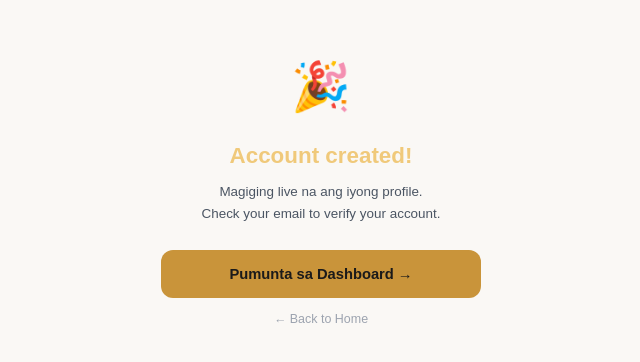
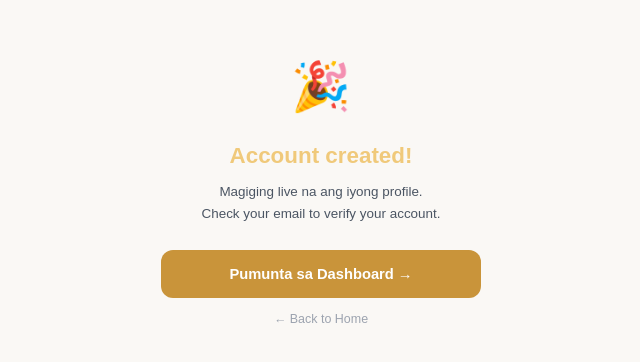
Before and after one commit to IPC-broad/maidit, a Next.js app: page /signup/kasambahay/success in a window 1280 px wide. Shown: the part 210-572 px from the top of the page, without its empty margins (319-959 px from the left). Built offline with nearby package versions, Linux system fonts and the light colour scheme.

Commit message:
Fix invisible button text on signup success pages (dark text on dark background)

```diff
--- a/app/signup/homeowner/success/page.tsx
+++ b/app/signup/homeowner/success/page.tsx
@@ -7,7 +7,7 @@ export default function Success() {
       <p style={{ color:'#4b5563', fontSize:'.84rem', lineHeight:1.7, marginBottom:'24px' }}>
         Welcome to MaidIt. Start browsing kasambahay profiles.
       </p>
-      <Link href="/dashboard/homeowner" style={{ width:'100%', maxWidth:'320px', padding:'13px 28px', borderRadius:'12px', background:'#1a6b3c', color:'#1a1a1a', fontWeight:700, textDecoration:'none', fontSize:'.92rem', display:'block', marginBottom:'12px' }}>
+      <Link href="/dashboard/homeowner" style={{ width:'100%', maxWidth:'320px', padding:'13px 28px', borderRadius:'12px', background:'#1a6b3c', color:'#fff', fontWeight:700, textDecoration:'none', fontSize:'.92rem', display:'block', marginBottom:'12px' }}>
         Go to Dashboard →
       </Link>
       <Link href="/" style={{ fontSize:'.78rem', color:'#9ca3af', textDecoration:'none' }}>
--- a/app/signup/kasambahay/success/page.tsx
+++ b/app/signup/kasambahay/success/page.tsx
@@ -7,7 +7,7 @@ export default function Success() {
       <p style={{ color:'#4b5563', fontSize:'.84rem', lineHeight:1.7, marginBottom:'24px' }}>
         Magiging live na ang iyong profile.<br/>Check your email to verify your account.
       </p>
-      <Link href="/dashboard/kasambahay" style={{ width:'100%', maxWidth:'320px', padding:'13px 28px', borderRadius:'12px', background:'#c9943a', color:'#1a1a1a', fontWeight:700, textDecoration:'none', fontSize:'.92rem', display:'block', marginBottom:'12px' }}>
+      <Link href="/dashboard/kasambahay" style={{ width:'100%', maxWidth:'320px', padding:'13px 28px', borderRadius:'12px', background:'#c9943a', color:'#fff', fontWeight:700, textDecoration:'none', fontSize:'.92rem', display:'block', marginBottom:'12px' }}>
         Pumunta sa Dashboard →
       </Link>
       <Link href="/" style={{ fontSize:'.78rem', color:'#9ca3af', textDecoration:'none' }}>
```
